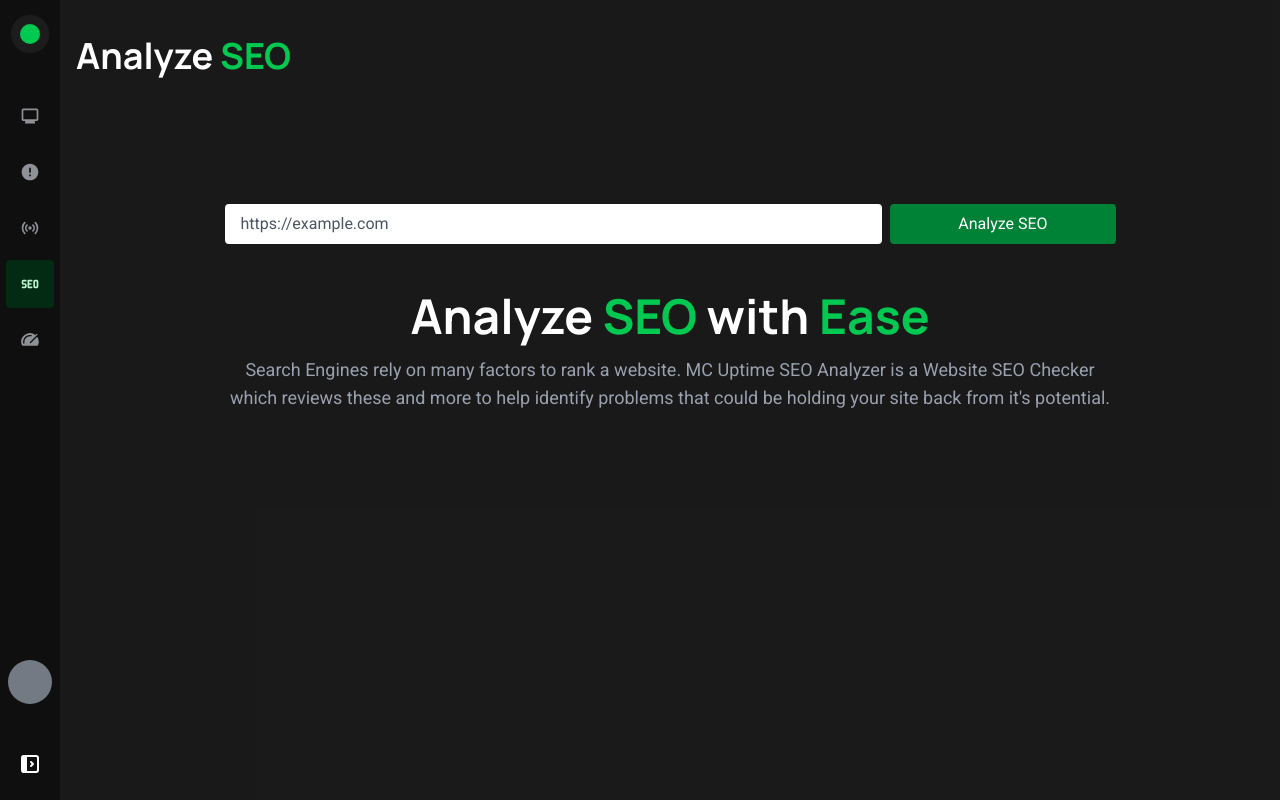
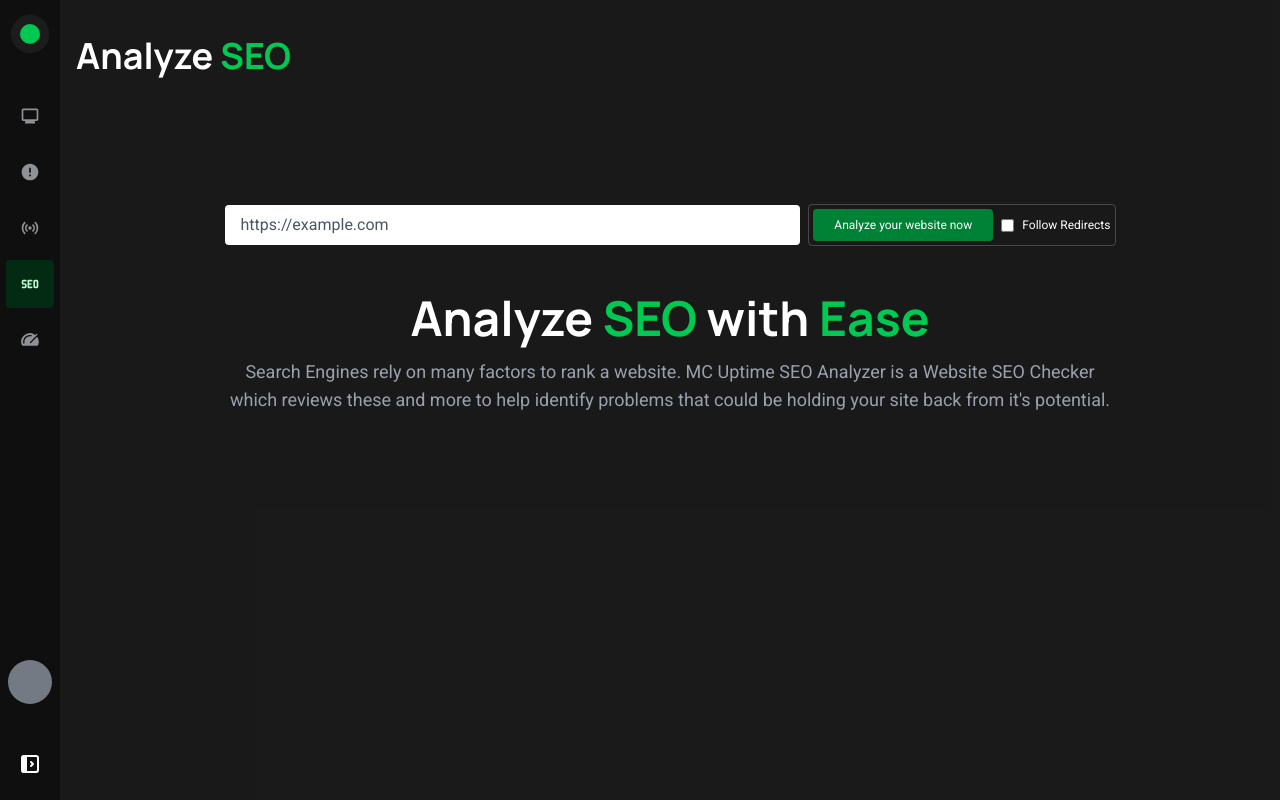
Before and after one commit to Mabsrencode/mc-uptime-desktop, a Next.js app: page /seo in a window 1280 px wide. Built offline with nearby package versions, Linux system fonts and the light colour scheme.

Commit message:
CHORE: Analyze seo button container.

```diff
--- a/components/pages-component/root/seo/Content/Content.tsx
+++ b/components/pages-component/root/seo/Content/Content.tsx
@@ -66,13 +66,29 @@ const Content = () => {
             className="rounded py-2 px-4 bg-white w-full outline-none placeholder:text-gray-600 text-black"
             placeholder="https://example.com"
           />
-          <button
-            disabled={isAnalyzingSEO}
-            onClick={() => analyzeSEO()}
-            className="disabled:cursor-not-allowed text-nowrap transition-all text-center py-2 px-3 bg-green-700 hover:bg-green-700/70 rounded h-[40px] w-[300px] cursor-pointer block"
-          >
-            {isAnalyzingSEO ? <LoaderSpinner bigger={false} /> : "Analyze SEO"}
-          </button>
+          <div className="flex flex-row-reverse items-center gap-2 p-1 border border-white/20 rounded">
+            <div className="flex items-center gap-2">
+              <input
+                checked={isFollowRedirects}
+                onChange={(e) => setIsFollowRedirect(e.target.checked)}
+                type="checkbox"
+                id="follow_redirects"
+              />
+              <label htmlFor="follow_redirects" className="text-xs text-nowrap">
+                Follow Redirects
+              </label>
+            </div>
+            <button
+              onClick={() => analyzeSEO()}
+              className="transition-all text-nowrap w-[180px] text-center gap-2 py-2 px-3 bg-green-700 hover:bg-green-700/70 rounded text-xs cursor-pointer"
+            >
+              {isAnalyzingSEO ? (
+                <LoaderSpinner bigger={false} />
+              ) : (
+                "Analyze your website now"
+              )}
+            </button>
+          </div>
         </div>
         <div className="mt-12 text-center w-full">
           <h3 className="manrope text-5xl font-bold">
```
